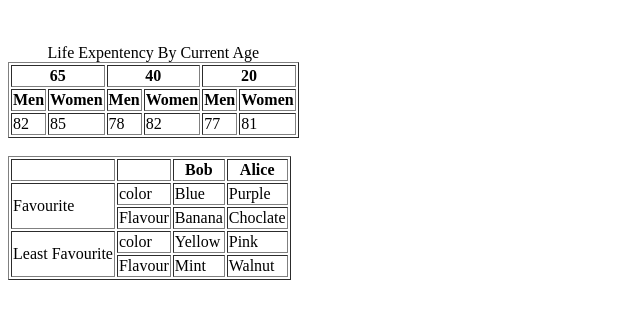
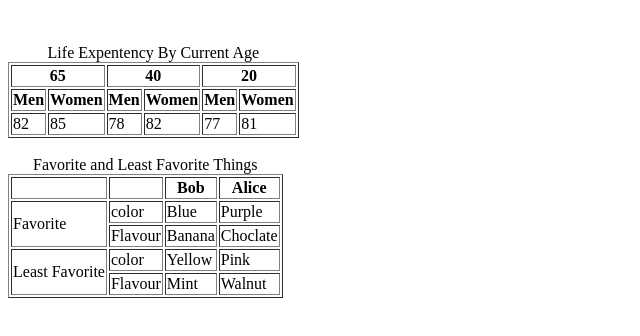
Before and after one commit to VinzRaj/HTMLTableDemo, a plain HTML site: page index.html in a window 1280 px wide. Shown: the whole page, without its empty margins (0-640 px from the left). Drawn offline with Linux system fonts and the light colour scheme.

Commit message:
Table caption added and some typo fixed

```diff
--- a/index.html
+++ b/index.html
@@ -36,6 +36,7 @@
     </table>
     <br/>
     <table border="1">
+     <caption>Favorite and Least Favorite Things</caption>
     <tr>
      <th></th>
      <th></th>
@@ -43,7 +44,7 @@
      <th>Alice</th>
     </tr>
     <tr>
-     <td rowspan="2">Favourite</td>
+     <td rowspan="2">Favorite</td>
      <td>color</td>
      <td>Blue</td>
      <td>Purple</td>
@@ -54,7 +55,7 @@
      <td>Choclate</td>
     </tr>
     <tr>
-     <td rowspan="2">Least Favourite</td>
+     <td rowspan="2">Least Favorite</td>
      <td>color</td>
      <td>Yellow</td>
      <td>Pink</td>
```
